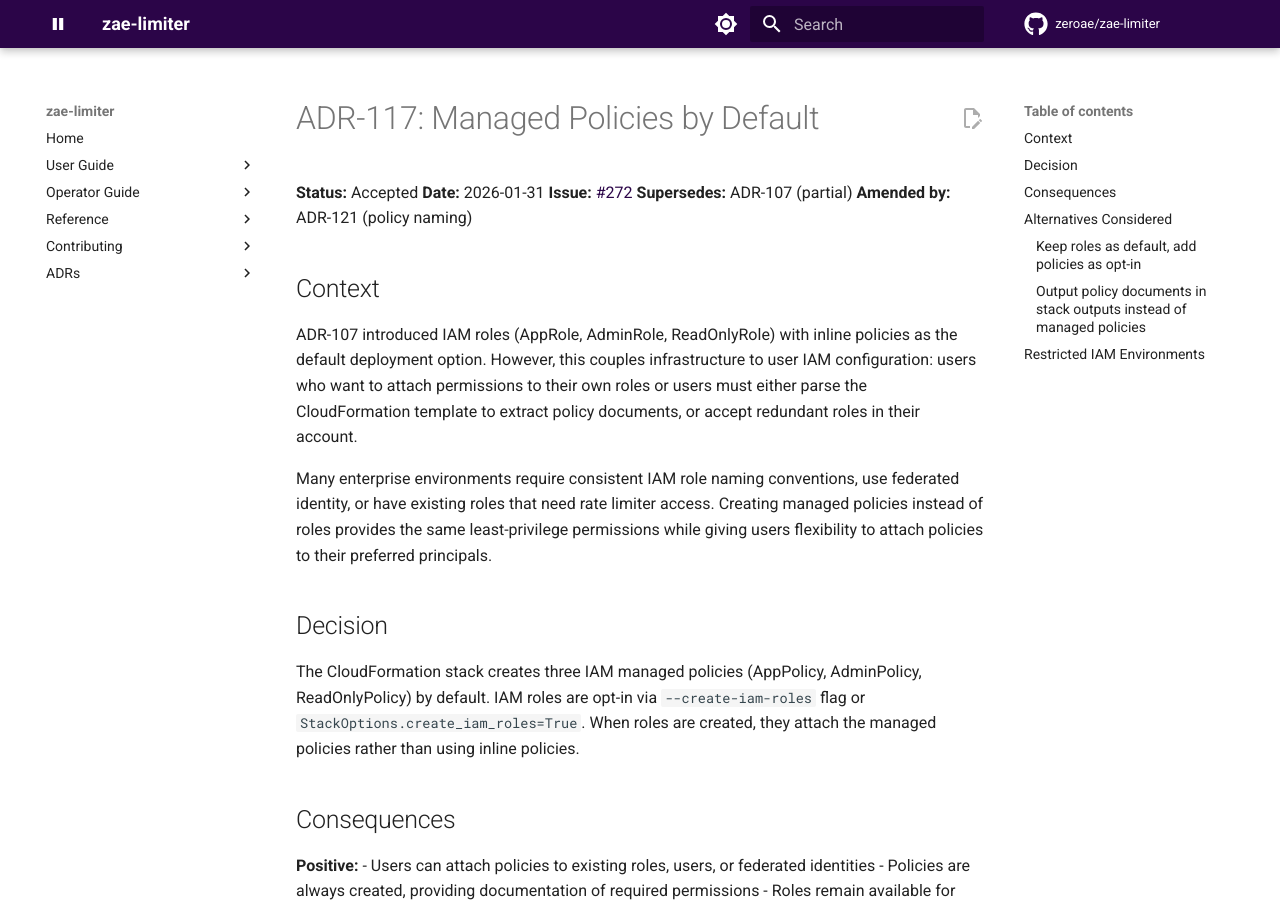
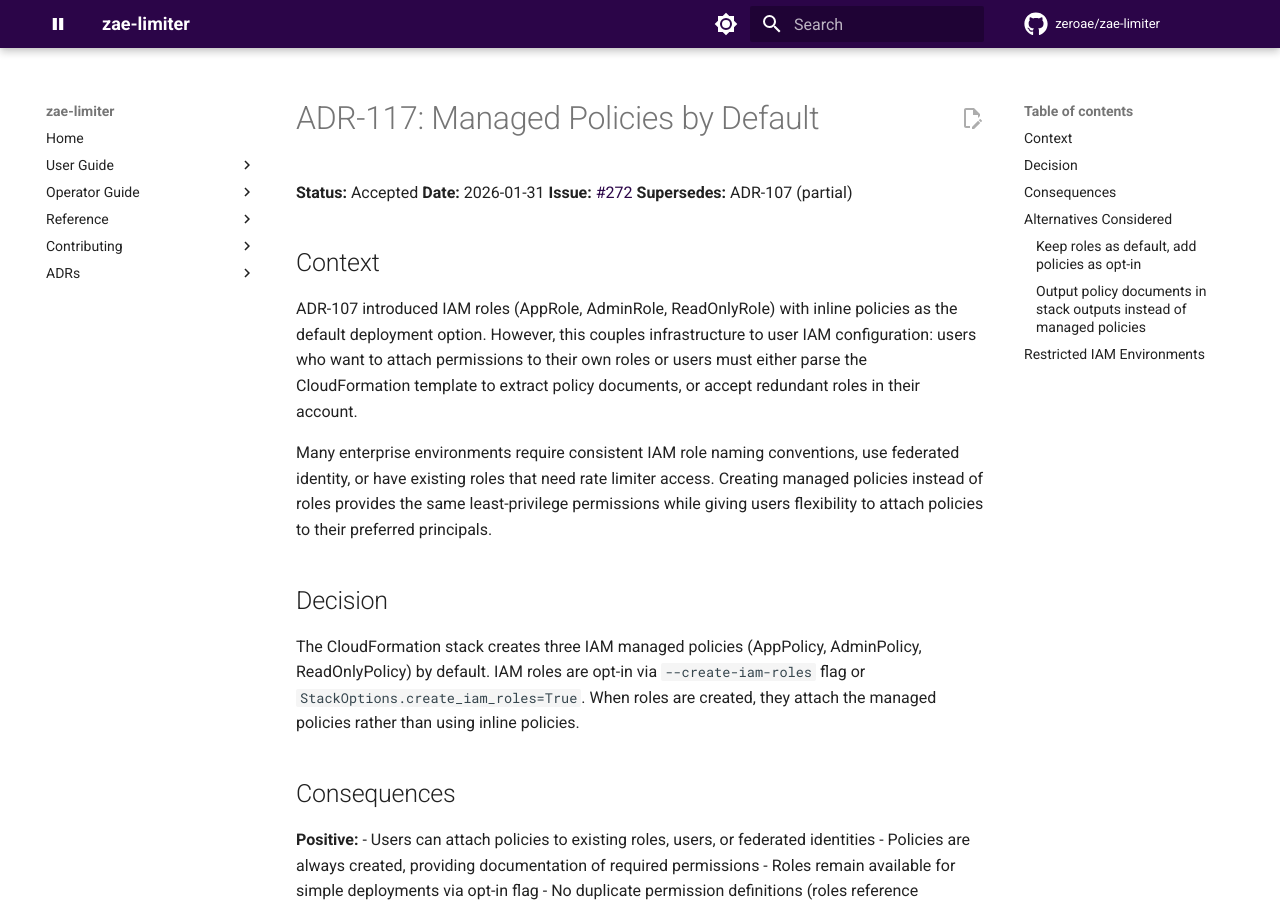
Before and after one commit to zeroae/zae-limiter, an MkDocs documentation site: the page built from docs/adr/117-managed-policies-by-default.md, in a window 1280 px wide and 900 px high. Built offline with MkDocs 1.6.1 and Material for MkDocs 9.7.7, drawn with Linux system fonts in a browser that asks for light colours; comment, search, counter and statistics services are not loaded; the version menu is left out.

Commit message:
🐛 fix(infra): revert modification to accepted ADR-117
ADR-117 is accepted and therefore immutable per ADR rules. The
amendment relationship is captured in ADR-121's header instead.

Co-Authored-By: Claude Opus 4.5 <noreply@anthropic.com>

```diff
--- a/docs/adr/117-managed-policies-by-default.md
+++ b/docs/adr/117-managed-policies-by-default.md
@@ -4,7 +4,6 @@
 **Date:** 2026-01-31
 **Issue:** [#272](https://github.com/zeroae/zae-limiter/issues/272)
 **Supersedes:** ADR-107 (partial)
-**Amended by:** ADR-121 (policy naming)
 
 ## Context
 
```
